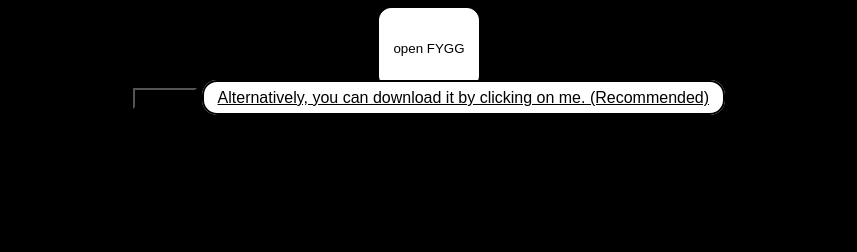
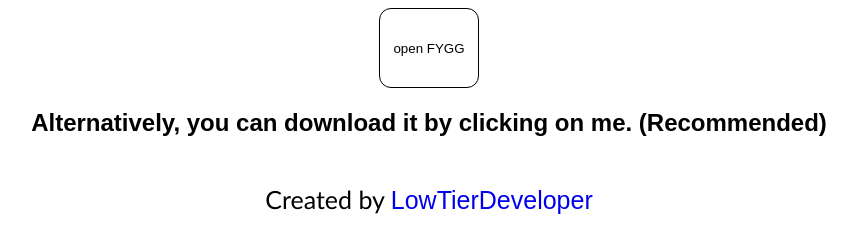
Before and after one commit to LowTierDeveloper/FYGG, a plain HTML site: page index.html in a window 1280 px wide. Shown: the whole page, without its empty margins (211-1068 px from the left). Drawn offline with Linux system fonts and the light colour scheme.

Commit message:
Update index.html

```diff
--- a/index.html
+++ b/index.html
@@ -1,10 +1,11 @@
 <html><head>
-    <base target="_blank"></head><body> <h1></h1>
-        <button style="background: rgb(255, 255, 255);">open FYGG</button>
+    <base target="_blank"></head><body> <h1><button style="cursor:pointer; background-color:rgb(255, 255, 255);">open FYGG</button></h1>
+    <h2>        <a style="      text-decoration: none;
+        border: 2px solid rgb(255, 255, 255); background-color: rgb(255, 255, 255); color: rgb(0, 0, 0); padding: 7px 14px; cursor: pointer; border-radius: 15px; text-align: center;" href="https://github.com/LowTierDeveloper/FYGG/archive/refs/heads/main.zip" download="index">Alternatively, you can download it by clicking on me. (Recommended)</a>
+    </h2>
         <br>
-        <input type="button" value="go Back" onclick="history.go(-1)">
-        <a style="border: 2px solid black; background-color: rgb(255,255,255); color: black; padding: 7px 14px; cursor: pointer; border-radius: 15px; text-align: center;" href="https://github.com/LowTierDeveloper/FYGG/archive/refs/heads/main.zip" download="index">Alternatively, you can download it by clicking on me. (Recommended)</a>
-
+        <center  style="  color: white;        font-size: 25px;        font-family: 'Gill Sans'; border: 2px solid rgb(255, 255, 255); background-color: rgb(255, 255, 255); color: black; padding: 7px 14px;">Created by <a style="text-decoration: none;" href="https://github.com/LowTierDeveloper" title="Click Me!">LowTierDeveloper</a>
+        </center>
         <script>
             var urlObj = new window.URL(window.location.href);
             var url = "https://website-aio.herokuapp.com";
@@ -38,7 +39,7 @@
         <style>
         *
         {
-            background-color: black;
+            background-color: rgb(255, 255, 255);
             font-family: arial;
             text-align: center;
         }
@@ -49,10 +50,10 @@
             border-radius: 12px;
             background-color: #1F51FF;
             font-family: Arial, Helvetica, sans-serif;
-            border: 1px solid white;
+            border: 1px solid rgb(0, 0, 0);
             transition: background-color 500ms;
         }
         button:hover {
-            background-color: #000000;
+            background-color: #ffffff;
         }
         </style></body></html>
```
